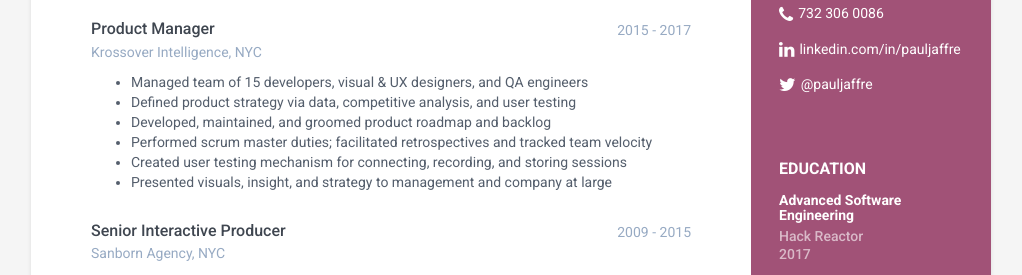
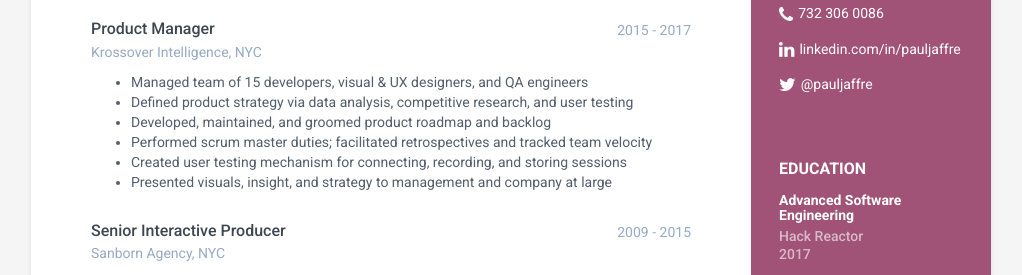
Before and after one commit to jaffrepaul/jaffrepaul.github.io, a Jekyll site: the page built from index.html, in a window 1280 px wide. Shown: the part 345-620 px from the top of the page, without its empty margins (129-1151 px from the left). Built offline with Jekyll 4.4.1, drawn with Linux system fonts in a browser that asks for light colours.

Commit message:
updated KO exp

```diff
--- a/_includes/experience.html
+++ b/_includes/experience.html
@@ -27,7 +27,7 @@
                         <p></p>
                         <ul>
                           <li>Managed team of 15 developers, visual & UX designers, and QA engineers</li>
-                          <li>Defined product strategy via data, competitive analysis, and user testing</li>
+                          <li>Defined product strategy via data analysis, competitive research, and user testing</li>
                           <li>Developed, maintained, and groomed product roadmap and backlog</li>
                           <li>Performed scrum master duties; facilitated retrospectives and tracked team velocity</li>
                           <li>Created user testing mechanism for connecting, recording, and storing sessions</li>
```
Also changed, not shown: 1 other file.
